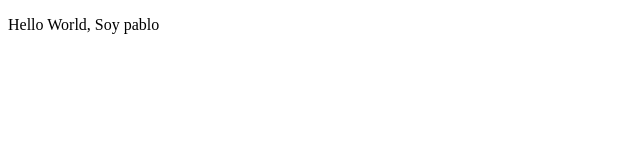
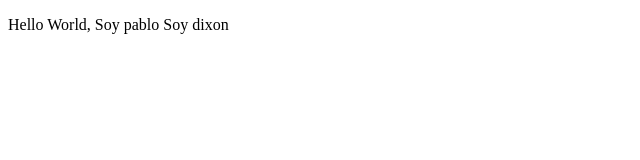
Before and after one commit to PabloValdazoDEV/QHN-Cliente, a React (Vite) app: page / in a window 1280 px wide. Shown: the top 160 px of the page, without its empty margins (0-640 px from the left). Built offline with nearby package versions, Linux system fonts and the light colour scheme.

Commit message:
feat:dixon

```diff
--- a/src/App.jsx
+++ b/src/App.jsx
@@ -4,6 +4,7 @@ function App() {
     <>
       <p className="read-the-docs">
         Hello World, Soy pablo
+        Soy dixon
       </p>
     </>
   )
```
